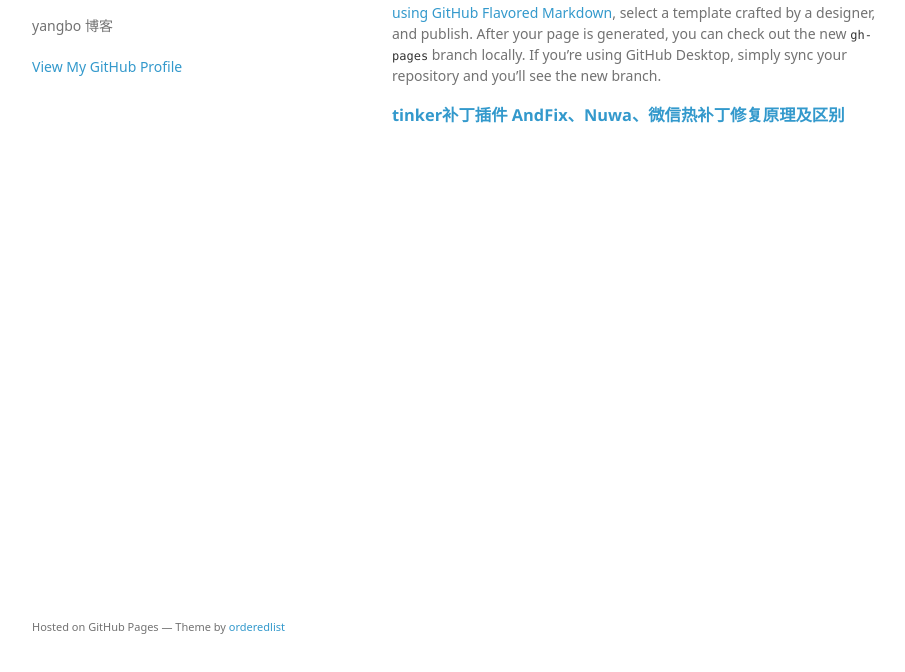
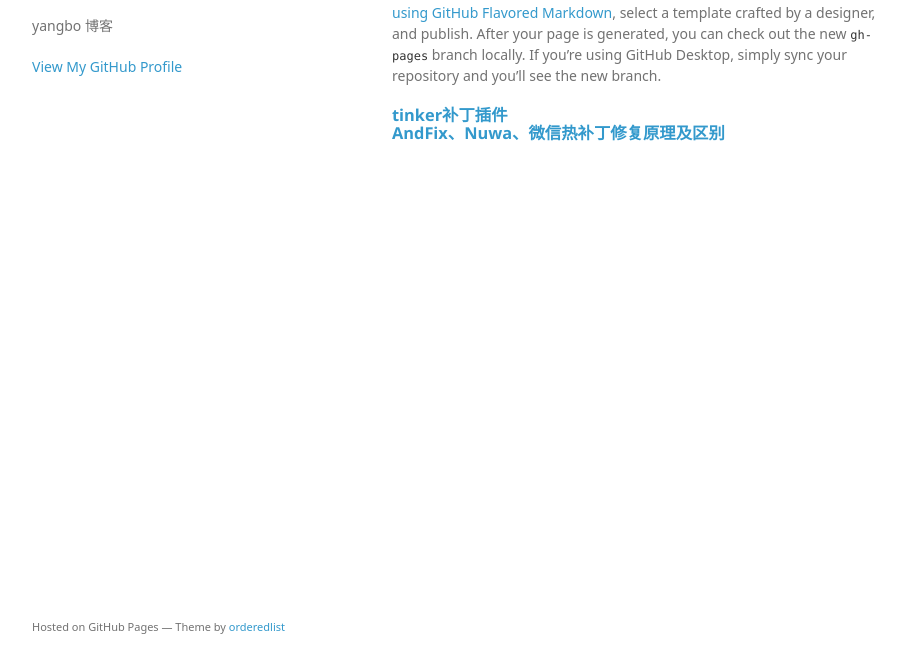
Before and after one commit to yangbo524/yangbo524.github.io, a plain HTML site: page index.html in a window 1280 px wide. Shown: the part 94-766 px from the top of the page, without its empty margins (178-1083 px from the left). Drawn offline with Linux system fonts and the light colour scheme; a web font is replaced by a local one.

Commit message:
Update index.html

```diff
--- a/index.html
+++ b/index.html
@@ -30,7 +30,7 @@
 <p> <a href="https://guides.github.com/features/mastering-markdown/">using GitHub Flavored Markdown</a>, select a template crafted by a designer, and publish. After your page is generated, you can check out the new <code>gh-pages</code> branch locally. If you’re using GitHub Desktop, simply sync your repository and you’ll see the new branch.</p>
 
 <h3>
-<a id="designer-templates" class="anchor" href="/mydochtml/tinker补丁插件.html">tinker补丁插件</a>
+<a id="designer-templates" class="anchor" href="/mydochtml/tinker补丁插件.html">tinker补丁插件</a><br>
 <a id="designer-templates" class="anchor" href="/mydochtml/AndFix,Nuwa,微信热修复文档说明.html">AndFix、Nuwa、微信热补丁修复原理及区别</a></h3>
 
       </section>
```
